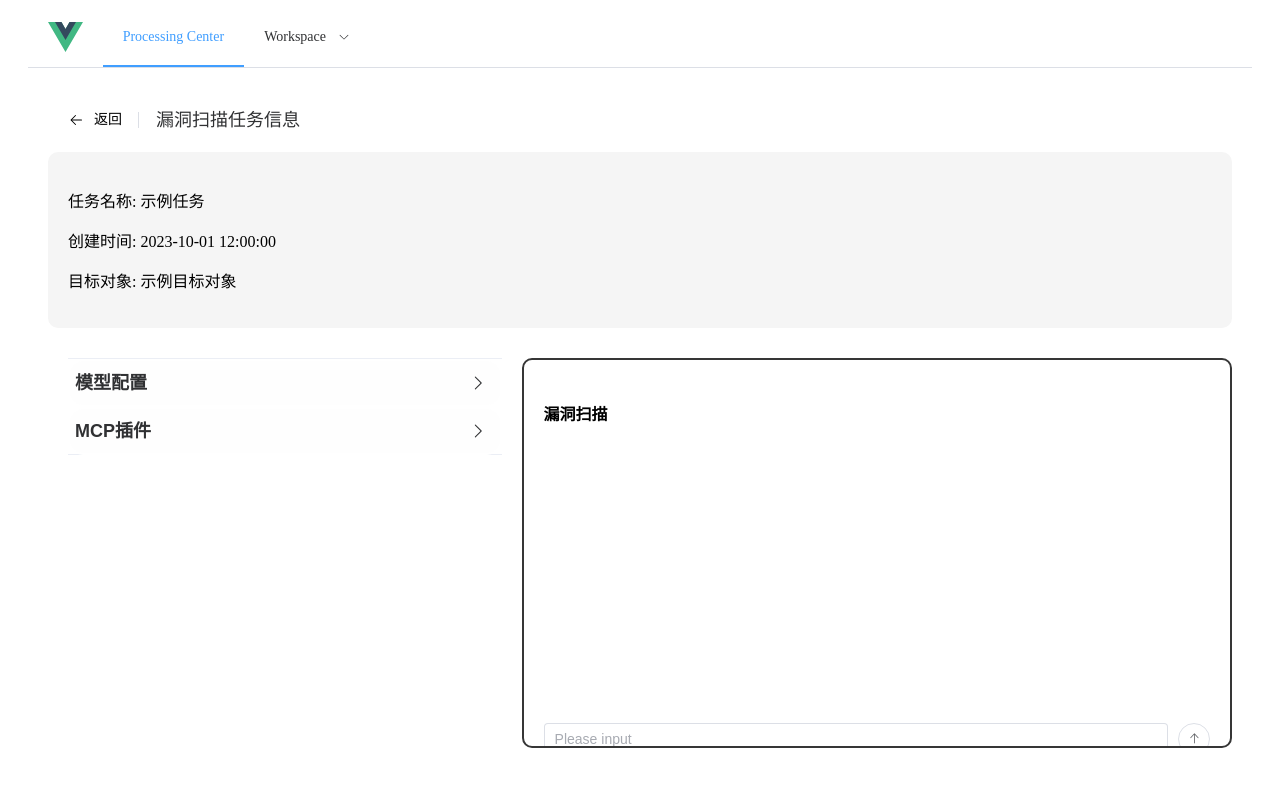
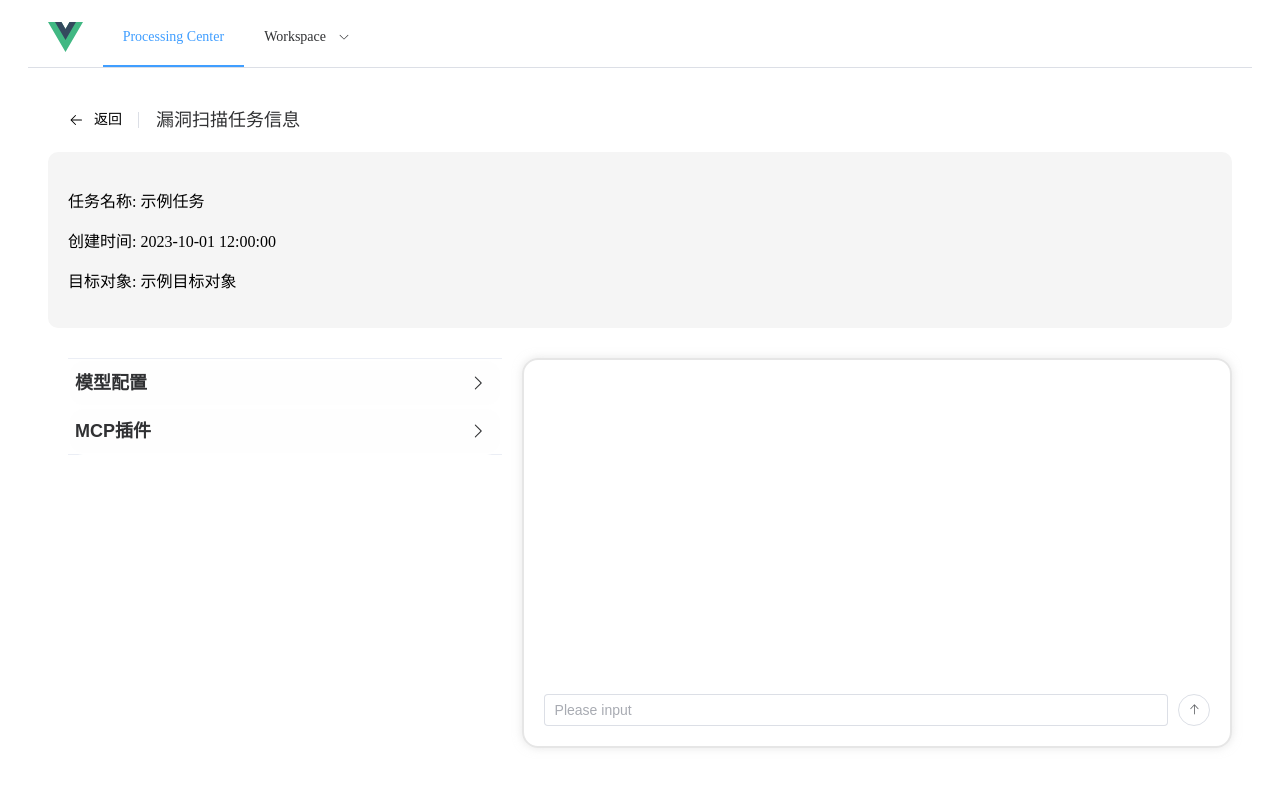
Before and after one commit to NPUInfoSecGroup/vulmind-frontend, a Vue app: page / in a window 1280 px wide. Shown: the top 786 px of the page. Built offline with nearby package versions, Linux system fonts and the light colour scheme; the HTML template or start-up script is replaced by a standard one.

Commit message:
feat: 更新 MessageView 组件，修复 sendMessage 函数并优化样式；调整 ScannerPage 边框样式和阴影效果

```diff
--- a/src/pages/Scanner/MessageView.vue
+++ b/src/pages/Scanner/MessageView.vue
@@ -1,12 +1,12 @@
 <template>
   <div class="scanner-box">
-    <h1 class="title">漏洞扫描</h1>
+    <!-- <h1 class="title">漏洞扫描</h1> -->
     <el-scrollbar>
       <p class="message">{{ message }}</p>
     </el-scrollbar>
     <div class="send-bar">
       <el-input v-model="request" placeholder="Please input" />
-      <el-button @click="reciveMessage" :icon="Top" circle />
+      <el-button @click="sendMessage" :icon="Top" circle />
     </div>
   </div>
 </template>
@@ -18,12 +18,18 @@ import { Top } from '@element-plus/icons-vue'
 const message = ref('')
 const request = ref('')
 
-function reciveMessage(get_replay: (msg: string) => string) {
+function sendMessage(get_replay: (msg: string) => string) {
+  message.value = request.value
   message.value = get_replay(request.value)
 }
 </script>
 
 <style scoped>
+h1 {
+  margin-bottom: 10px;
+  margin-top: 10px;
+  font-size: 20px;
+}
 .scrollbar-demo-item {
   display: flex;
   align-items: center;
@@ -36,11 +42,27 @@ function reciveMessage(get_replay: (msg: string) => string) {
   color: var(--el-color-primary);
 }
 .scanner-box {
-  height: 80%;
+  height: 100%;
+  display: flex;
+  flex-direction: column;
 }
+
+.el-scrollbar {
+  flex: 1 1 auto; /* 占满剩余空间 */
+  overflow: auto;
+}
+
 .send-bar {
+  flex-shrink: 0; /* 固定高度 */
   display: flex;
   flex-direction: row;
   gap: 10px;
+  margin-top: 10px;
+  background: white;
+}
+
+.message {
+  word-wrap: break-word;
+  margin-bottom: 10px;
 }
 </style>
--- a/src/pages/ScannerPage.vue
+++ b/src/pages/ScannerPage.vue
@@ -67,8 +67,9 @@ const goBack = () => {
 .main {
   flex: 1;
   height: 100%;
-  border: 2px solid #363636; /* 边框样式 */
-  border-radius: 10px;
+  border: 2px solid #d4d4d493; /* 边框样式 */
+  box-shadow: #d4d4d493 0px 0px 10px; /* 阴影效果 */
+  border-radius: 1rem;
 }
 
 .header-title {
```
